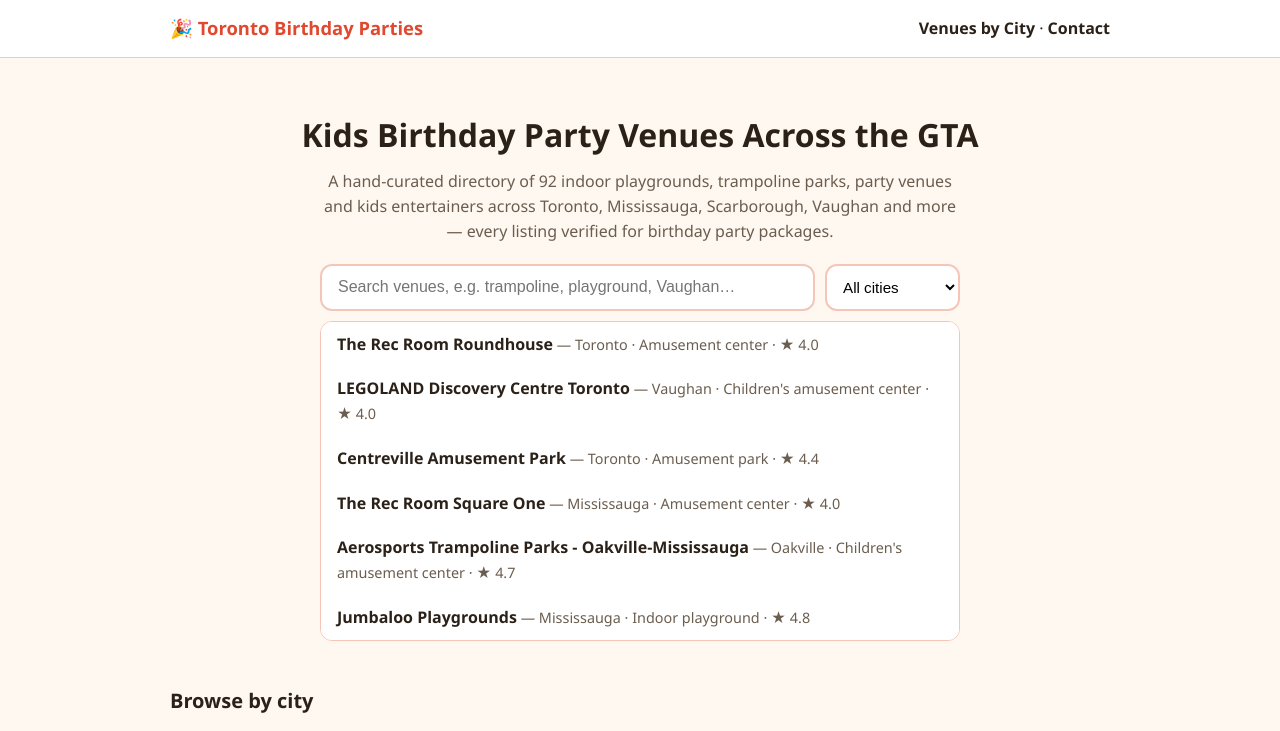
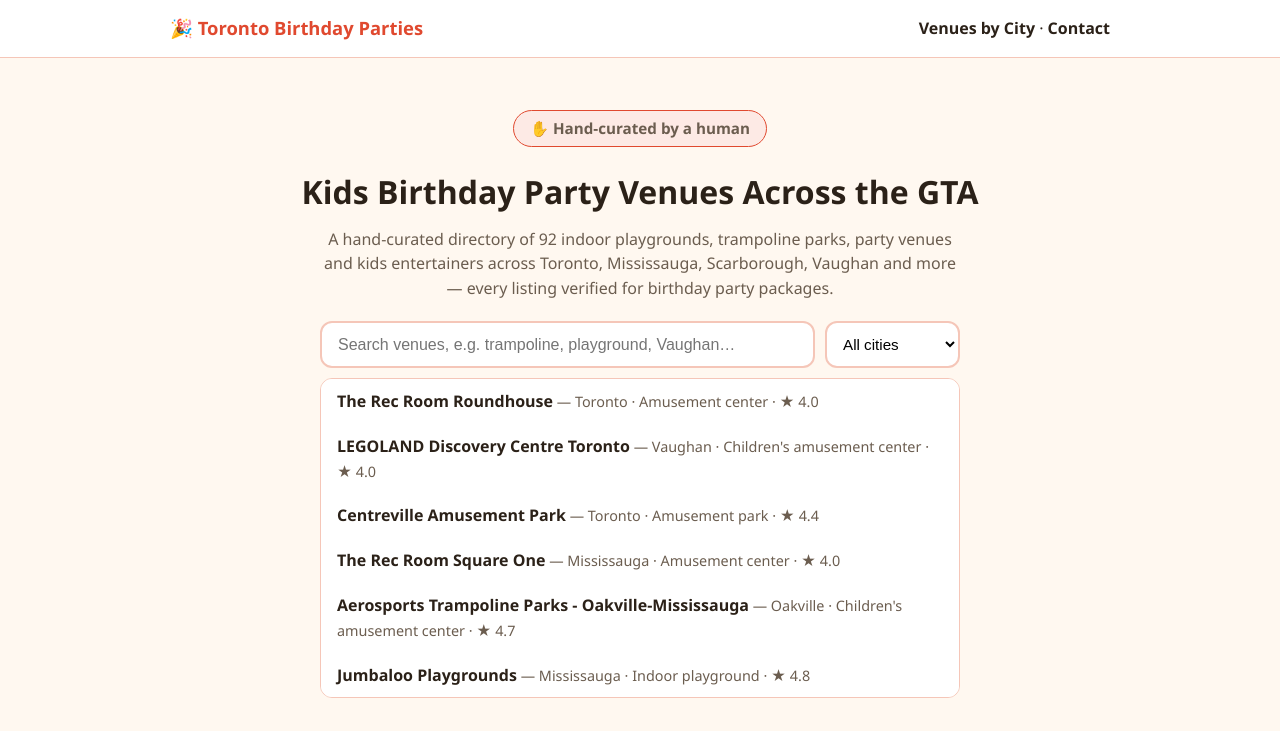
Before and after one commit to chattes/directory-gta-kids-parties, a Next.js app in the folder web/: page / in a window 1280 px wide. Shown: the top 731 px of the page. Built offline with nearby package versions, Linux system fonts and the light colour scheme.

Commit message:
Add hand-curated badge to homepage hero

```diff
--- a/web/app/globals.css
+++ b/web/app/globals.css
@@ -38,6 +38,17 @@
 .hero { text-align: center; padding: 24px 0 8px; }
 .hero h1 { font-size: 2rem; margin: 0 0 10px; }
 .hero p { color: var(--muted); max-width: 640px; margin: 0 auto 20px; }
+.curated-badge {
+  display: inline-block;
+  font-weight: 700;
+  font-size: 0.95rem;
+  color: var(--accent);
+  background: var(--accent-soft);
+  border: 1px solid var(--accent);
+  border-radius: 999px;
+  padding: 6px 16px;
+  margin: 0 auto 14px;
+}
 
 /* Search */
 .searchbox { max-width: 640px; margin: 0 auto; text-align: left; }
--- a/web/app/page.jsx
+++ b/web/app/page.jsx
@@ -30,6 +30,7 @@
     <div className="container">
       <script type="application/ld+json" dangerouslySetInnerHTML={{ __html: JSON.stringify(jsonLd) }} />
       <section className="hero">
+        <p className="curated-badge">✋ Hand-curated by a human</p>
         <h1>Kids Birthday Party Venues Across the GTA</h1>
         <p>
           A hand-curated directory of {venues.length} indoor playgrounds, trampoline parks, party
```
